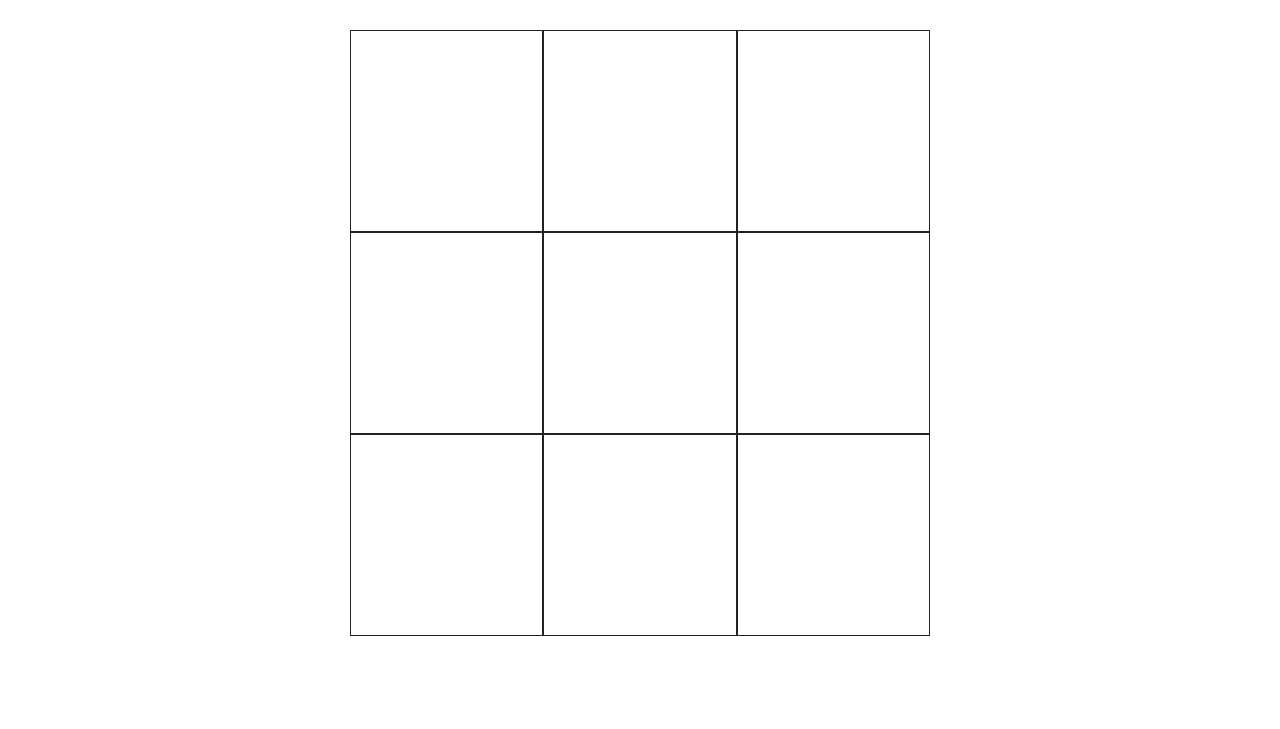
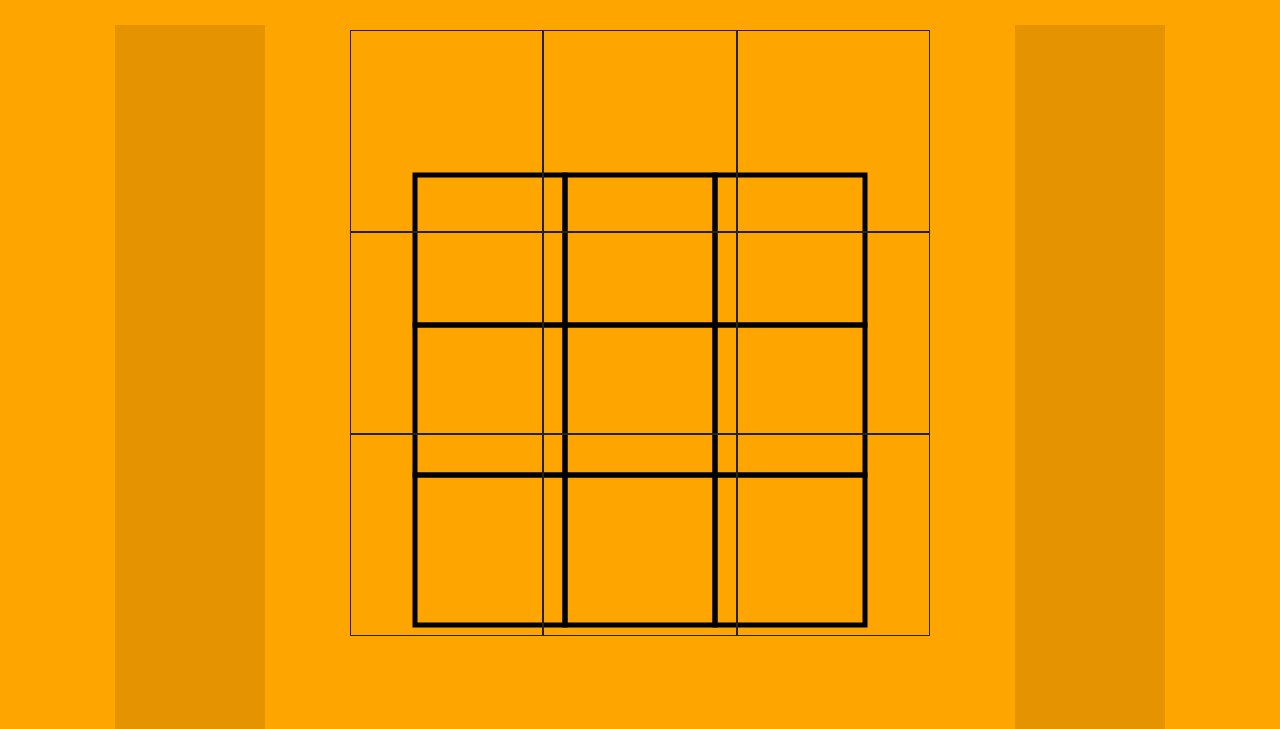
Before and after one commit to equinoxss/mpg-t3, a website with bundled scripts: page client/index.html in a window 1280 px wide. Shown: the top 729 px of the page. Built offline with nearby package versions, Linux system fonts and the light colour scheme; files whose address does not match are found by name.

Commit message:
initial canvas rendering

```diff
--- a/client/index.html
+++ b/client/index.html
@@ -11,6 +11,7 @@
   </head>
 
   <body>
+    <canvas id="canvas" width="100%" height="100%"></canvas>
     <div class="container">
       <div class="board">
         <div class="row">
@@ -110,6 +111,8 @@
 
     <script src="scripts/sockjs.js"></script>
     <script src="scripts/masamune.js"></script>
+    <script src="scripts/utilities.js"></script>
     <script src="scripts/main.js"></script>
+    <script src="scripts/rendering.js"></script>
   </body>
 </html>
--- a/client/scripts/main.js
+++ b/client/scripts/main.js
@@ -1,26 +1,3 @@
-if (!String.prototype.contains) {
-  String.prototype.contains = function (str) {
-    return this.indexOf(str) != -1;
-  };
-}
-
-Element.prototype.hasClassName = function(name) {
-  return new RegExp("(?:^|\\s+)" + name + "(?:\\s+|$)").test(this.className);
-};
-
-Element.prototype.addClassName = function(name) {
-  if (!this.hasClassName(name)) {
-    this.className = this.className ? [this.className, name].join(' ') : name;
-  }
-};
-
-Element.prototype.removeClassName = function(name) {
-  if (this.hasClassName(name)) {
-    var c = this.className;
-    this.className = c.replace(new RegExp("(?:^|\\s+)" + name + "(?:\\s+|$)", "g"), "");
-  }
-};
-
 // Page templates
 var pages = {
   connecting: _.template(document.querySelector('#template-connecting').innerHTML, null, { variable: 'data' }),
@@ -161,6 +138,7 @@ var tray1 = document.querySelector("#player1-tray").querySelectorAll(".piece"),
     cells = board.querySelectorAll(".cell");
 
 function renderGame() {
+  renderCanvas();
   for (var i = 0; i < tray1.length; i++) {
     tray1[i].innerHTML = model.trays[0][i] || "";
   }
--- /dev/null
+++ b/client/scripts/rendering.js
@@ -0,0 +1,151 @@
+var board = {
+  allowance: 10
+};
+var canvas = document.querySelector('#canvas');
+var context = canvas.getContext("2d")
+var pieces = {};
+
+function initRendering() {
+  pieces.X = new Image(); pieces.X.src = "images/X.png";
+  pieces.O = new Image(); pieces.O.src = "images/O.png";
+  pieces.C = new Image(); pieces.C.src = "images/C.png";
+}
+
+function setCanvasSize() {
+  canvas.width = window.innerWidth;
+  canvas.height = window.innerHeight;
+};
+
+function setBoardSize(players) {
+  board.players = players;
+  board.rows = 3 + players;
+  board.cols = 5 + players;
+}
+
+function calcGrid() {
+  board.width = canvas.clientWidth;
+  board.height = canvas.clientHeight;
+
+  board.cellSize = Math.min(Math.floor(board.width / board.cols), Math.floor(board.height / board.rows)) - board.allowance;
+
+  board.topLeft = {
+    x: (board.width - (board.cellSize * board.cols)) / 2,
+    y: (board.height - (board.cellSize * board.rows)) / 2,
+  }
+
+  board.grid = [];
+  for (var r = 0; r < board.rows; r++) {
+    board.grid.push([]);
+    for (var c = 0; c < board.cols; c++) {
+      var x = board.topLeft.x + (c * board.cellSize),
+          y = board.topLeft.y + (r * board.cellSize);
+      board.grid[r].push({
+        x: x,
+        y: y,
+        box: new Rectangle(x, y, x + board.cellSize, y + board.cellSize)
+      });
+    }
+  }
+
+  console.log(board);
+};
+
+function renderFrame() {
+  context.save();
+  context.globalAlpha = 0.1;
+  context.fillStyle = "black";
+  context.clearRect(board.grid[0][0].x, board.grid[0][0].y, board.cellSize, board.cellSize * board.rows);
+  context.fillRect(board.grid[0][0].x, board.grid[0][0].y, board.cellSize, board.cellSize * board.rows);
+  context.clearRect(board.grid[0][6].x, board.grid[0][6].y, board.cellSize, board.cellSize * board.rows);
+  context.fillRect(board.grid[0][6].x, board.grid[0][6].y, board.cellSize, board.cellSize * board.rows);
+  context.restore();
+
+  context.save();
+  context.lineWidth = 5;
+  context.lineCap = "round";
+  context.strokeStyle = "black";
+
+  for (var r = 1; r < board.grid.length - 1; r++) {
+    for (var c = 2; c < board.grid.length; c++) {
+      context.strokeRect(board.grid[r][c].x, board.grid[r][c].y, board.cellSize, board.cellSize);
+    }
+  }
+
+  context.restore();
+};
+
+function drawPiece(sym, r, c) {
+  if (sym == "") { return; }
+
+  try {
+    var box = board.grid[r][c].box.clone();
+    box.inset(board.cellSize * .2, board.cellSize * .2);
+    context.drawImage(pieces[sym], box.x, box.y, box.width(), box.width());
+    return;
+
+    if (sym == "X") {
+      // r = board.grid[r][c].box;
+      // r.inset(board.cellSize * .2, board.cellSize * .2);
+      // context.beginPath();
+      // context.moveTo(r.x, r.y);
+      // context.lineTo(r.x2, r.y2);
+      // context.moveTo(r.x, r.y2);
+      // context.lineTo(r.x2, r.y);
+      // context.closePath();
+      // context.stroke();
+    } else if (sym == "O") {
+      r = board.grid[r][c].box;
+      r.inset(board.cellSize * .2, board.cellSize * .2);
+
+    } else if (sym == "+") {
+
+    } else if (sym == "-") {
+
+    }
+  } catch (e) {
+    // ignore
+  }
+};
+
+function renderTrays() {
+  if (model.trays == null) { return; }
+  for (var r = 0; r < tray1.length; r++) {
+    drawPiece(model.trays[0][r] || "", r, 0);
+  };
+  for (var r = 0; r < tray1.length; r++) {
+    drawPiece(model.trays[1][r] || "", r, 6);
+  };
+};
+
+function renderBoard() {
+  if (model.board == null) { return; }
+  for (var i = 0; i < cells.length; i++) {
+    var r = Math.floor(i / (board.players + 1)),
+        c = i % (board.players + 1);
+    drawPiece(model.board[i], r + 1, c + 2);
+  }
+};
+
+function renderCanvas() {
+  renderFrame();
+  renderTrays();
+
+  context.save();
+  context.lineWidth = 3.5;
+  context.strokeStyle = "black";
+  renderBoard();
+  context.restore();
+
+};
+
+window.addEventListener('resize', function (event) {
+  setCanvasSize();
+  calcGrid();
+  renderGame();
+})
+
+initRendering();
+setCanvasSize();
+setBoardSize(2);
+calcGrid();
+renderCanvas();
--- /dev/null
+++ b/client/scripts/utilities.js
@@ -0,0 +1,87 @@
+if (!String.prototype.contains) {
+  String.prototype.contains = function (str) {
+    return this.indexOf(str) != -1;
+  };
+}
+
+Element.prototype.hasClassName = function(name) {
+  return new RegExp("(?:^|\\s+)" + name + "(?:\\s+|$)").test(this.className);
+};
+
+Element.prototype.addClassName = function(name) {
+  if (!this.hasClassName(name)) {
+    this.className = this.className ? [this.className, name].join(' ') : name;
+  }
+};
+
+Element.prototype.removeClassName = function(name) {
+  if (this.hasClassName(name)) {
+    var c = this.className;
+    this.className = c.replace(new RegExp("(?:^|\\s+)" + name + "(?:\\s+|$)", "g"), "");
+  }
+};
+
+Rectangle = (function() {
+  function Rectangle(x, y, x2, y2) {
+    this.x = x;
+    this.y = y;
+    this.x2 = x2;
+    this.y2 = y2;
+  }
+
+  Rectangle.prototype.clone = function() {
+    return new Rectangle(this.x, this.y, this.x2, this.y2);
+  };
+
+  Rectangle.prototype.reset = function(x, y, x2, y2) {
+    this.x = x;
+    this.y = y;
+    this.x2 = x2;
+    this.y2 = y2;
+  };
+
+  Rectangle.prototype._checkPt = function(tx, ty) {
+    return (tx >= this.x && tx <= this.x2) && (ty >= this.y && ty <= this.y2);
+  };
+
+  Rectangle.prototype.contains = function(pt) {
+    return this._checkPt(pt.x, pt.y);
+  };
+
+  Rectangle.prototype.intersects = function(rect) {
+    if (this.x2 < rect.x || this.y2 < rect.y || this.x > rect.x2 || this.y > rect.y2) {
+      return false;
+    }
+    return true;
+  };
+
+  Rectangle.prototype.translate = function(dx, dy) {
+    this.x += dx;
+    this.y += dy;
+    return this;
+  };
+
+  Rectangle.prototype.width = function() {
+    return this.x2 - this.x;
+  };
+
+  Rectangle.prototype.height = function() {
+    return this.y2 - this.y;
+  };
+
+  Rectangle.prototype.outset = function(dx, dy) {
+    this.x -= dx;
+    this.x2 += dx;
+    this.y -= dy;
+    this.y2 += dy;
+    return this;
+  };
+
+  Rectangle.prototype.inset = function(dx, dy) {
+    this.outset(-dx, -dy);
+    return this;
+  };
+
+  return Rectangle;
+
+})();
--- a/client/stylesheets/game.css
+++ b/client/stylesheets/game.css
@@ -1,3 +1,12 @@
+
+#canvas {
+  position: absolute;
+  top: 0;
+  left: 0;
+/*  width:100%;
+  height: 100%;
+*/  background-color: orange;
+}
 
 h2, h3, h4 {
   text-align: center;
--- a/server/index.coffee
+++ b/server/index.coffee
@@ -18,8 +18,8 @@ masamune.onGameCreated (game) ->
   board = null
 
   setupGame = () ->
-    trays = [ ["X","X","X","X","X","X"],
-            ["O","O","O","O","O","O"] ]
+    trays = [ ["X","X","X","X","X"],
+            ["O","O","O","O","O"] ]
     board = [" "," "," "," "," "," "," "," "," "]
     currentPlayer = -1
     started = false
```
Also changed, not shown: client/images/C.png (added), client/images/O.png (added), client/images/X.png (added), 3 other files.
